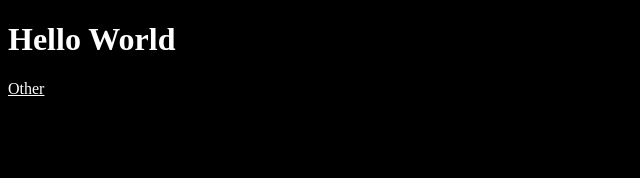
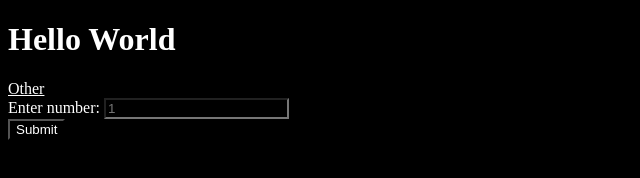
Before and after one commit to Ashmit25/verc-test, a plain HTML site: page index.html in a window 1280 px wide. Shown: the whole page, without its empty margins (0-640 px from the left). Drawn offline with Linux system fonts and the light colour scheme.

Commit message:
more code

```diff
--- a/index.html
+++ b/index.html
@@ -7,7 +7,20 @@
     <link rel="stylesheet" href="index.css" />
 </head>
 <body>
+    <script>
+        window.count = 0
+        function showInput() {
+         var name1 = document.getElementById("name").value;
+         result = name1 + " added to cart ";
+         document.getElementById("spanResult").textContent = result;
+        }
+    </script>
     <h1>Hello World</h1>
-    <a href="app.html">Other</a>
+    <a href="app.html">Other</a><br>
+
+    Enter number: <input type="number" id="name" placeholder="1" />
+    <br>
+    <button id="submit" onclick="showInput(); count = document.getElementById('name').value; console.log(count)">Submit</button>
+    <span id="spanResult"></span>
 </body>
 </html>
```
Also changed, not shown: app.html (+5 -0 lines), index.js (added, +8 -0 lines).
